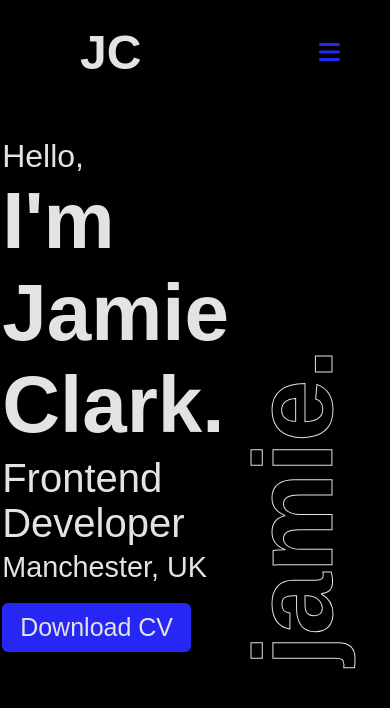
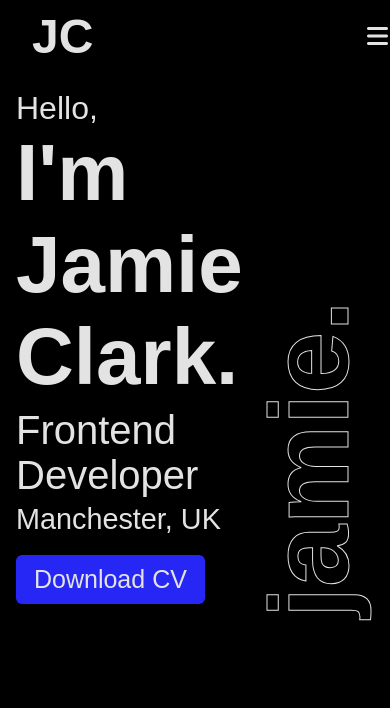
Before and after one commit to jaycee808/react-portfolio, a React (Create React App) app: page / in a window 390 px wide. Shown: the top 708 px of the page. Built offline with nearby package versions, Linux system fonts and the light colour scheme; a web font is replaced by a local one.

Commit message:
fixed hamburger menu display

```diff
--- a/src/index.css
+++ b/src/index.css
@@ -59,7 +59,7 @@ margin-bottom: 1.25rem;
 /* home page styles*/
 
 #home {
-  margin: 2rem;
+  margin: 1rem;
   display: flex;
   flex-direction: row-reverse;
   justify-content: space-between;
@@ -127,7 +127,7 @@ margin-bottom: 1.25rem;
 /* about me styles */
 
 #about {
-  margin: 2rem;
+
   display: grid;
   color: #E3E3E3;
 }
@@ -178,8 +178,6 @@ width: 95vw;
 #navbar {
 display: flex;
 justify-content: space-between;
-padding: 1rem;
-margin: 0 2rem;
 align-items: center;
 }
 
@@ -189,13 +187,31 @@ padding: 0.5rem 2rem;
 display: inline;
 }
 
+
+@media screen and (max-width: 800px) {
+  .nav-item {
+    font-size: 4rem;
+    }
+  }
+
+
 .nav-toggle {
 font-size: 1.5rem;
 background: transparent;
 border-color: transparent;
 cursor: pointer;
-color: #2626F5;
+color: #E3E3E3;
+z-index: 1;
 }
+
+/* @media only screen and (max-width: 800px) {
+  #navbar {
+    top: 0;
+    left: 0;
+    width: 100vw;
+    height: 100vh;
+  }
+} */
 
 /* .nav-toggle:hover {
 color: #E3E3E3;
@@ -213,6 +229,17 @@ overflow: hidden;
 .show-container {
   display: grid;
   height: auto;
+  position: fixed;
+  z-index: 1;
+  top: 0;
+  left: 0;
+  height: 100vh;
+  transform: translateX(60%);
+  transition-timing-function: ease-in;
+  max-width: 480px;
+  min-width: 320px;
+  background: linear-gradient(240deg, #000000, #2626F5);
+  width: 40%;
 }
 
 @media screen and (min-width: 800px) {
```
Lines whose indentation alone changed are shown as unchanged.
